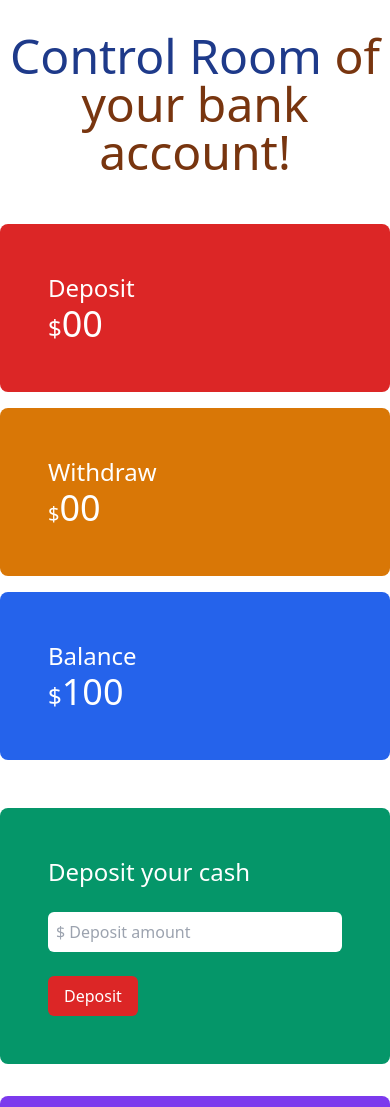
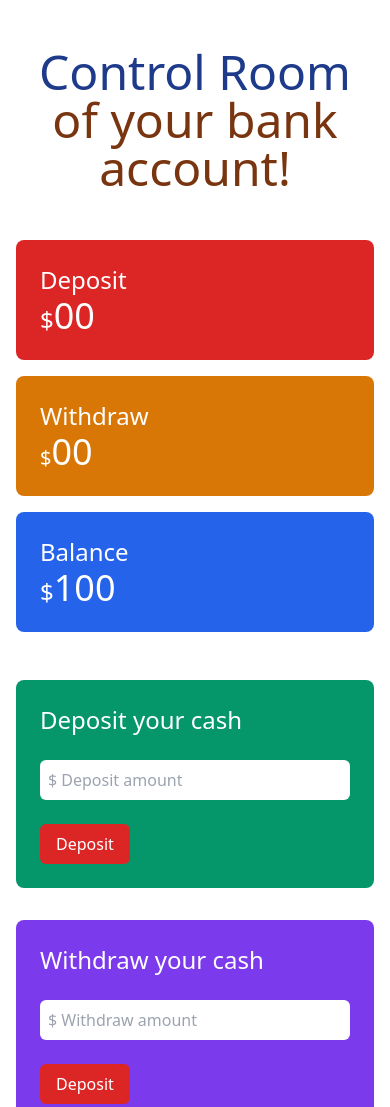
Before and after one commit to FahadCowboy/banking-app, a plain HTML site: page banking.html in a window 390 px wide. Shown: the top 1107 px of the page. Drawn offline with nearby package versions, Linux system fonts and the light colour scheme.

Commit message:
padding changed

```diff
--- a/banking.html
+++ b/banking.html
@@ -8,31 +8,31 @@
     <link href="https://unpkg.com/tailwindcss@^2/dist/tailwind.min.css" rel="stylesheet">
 </head>
 <body>
-    <section id="container-section" class="lg:w-3/4 sm:w-4/5 my-8 mx-auto sm:p-4">
+    <section id="container-section" class="lg:w-3/4 sm:w-4/5 my-8 mx-auto p-4">
         <h1 class="text-center text-5xl mb-12 text-yellow-900"><span class="text-blue-900">Control Room</span> of your bank account!</h1>
 
         <div id="board-area" class="grid gap-4 lg:grid-cols-3 sm:grid-cols-1">
-            <div id="deposit" class="p-12 bg-red-600 text-white rounded-lg">
+            <div id="deposit" class="lg:p-12 p-6 bg-red-600 text-white rounded-lg">
                 <h1 class="text-2xl">Deposit</h1>
                 <h2 class="text-2xl">$<span class="text-4xl" id="deposit-amount">00</span></h2>
             </div>
-            <div id="withdraw" class="p-12 bg-yellow-600 text-white rounded-lg">
+            <div id="withdraw" class="lg:p-12 p-6 bg-yellow-600 text-white rounded-lg">
                 <h1 class="text-2xl">Withdraw</h1>
                 <h2 class="text-xl">$<span class="text-4xl" id="withdraw-amount">00</span></h2>
             </div>
-            <div id="balance" class="p-12 bg-blue-600 text-white rounded-lg">
+            <div id="balance" class="lg:p-12 p-6 bg-blue-600 text-white rounded-lg">
                 <h1 class="text-2xl">Balance</h1>
                 <h2 class="text-2xl">$<span class="text-4xl" id="balance-amount">100</span></h2>
             </div>
         </div>
 
         <div id="input-area" class="grid  lg:grid-cols- sm:grid-cols-1 gap-8 mt-12">
-            <div id="deposit-controll" class="bg-green-600 p-12 rounded-lg">
+            <div id="deposit-controll" class="bg-green-600 lg:p-12 p-6 rounded-lg">
                 <h2 id="withdraw-input-headding" class="text-white text-2xl">Deposit your cash</h2>
                 <input type="text" name="" id="deposit-input" class="my-6 w-full p-2 rounded-md" placeholder="$ Deposit amount"><br>
                 <button id="deposit-btn" class="bg-red-600 text-white py-2 px-4 rounded-md">Deposit</button>
             </div>
-            <div id="withdraw-controll" class="bg-purple-600 p-12 rounded-lg">
+            <div id="withdraw-controll" class="bg-purple-600 lg:p-12 p-6 rounded-lg">
                 <h2 id="withdraw-input-headding" class="text-white text-2xl">Withdraw your cash</h2>
                 <input type="text" name="" id="withdraw-input" class="my-6 w-full p-2 rounded-md" placeholder="$ Withdraw amount"><br>
                 <button id="withdraw-btn" class="bg-red-600 text-white py-2 px-4 rounded-md">Deposit</button>
```
